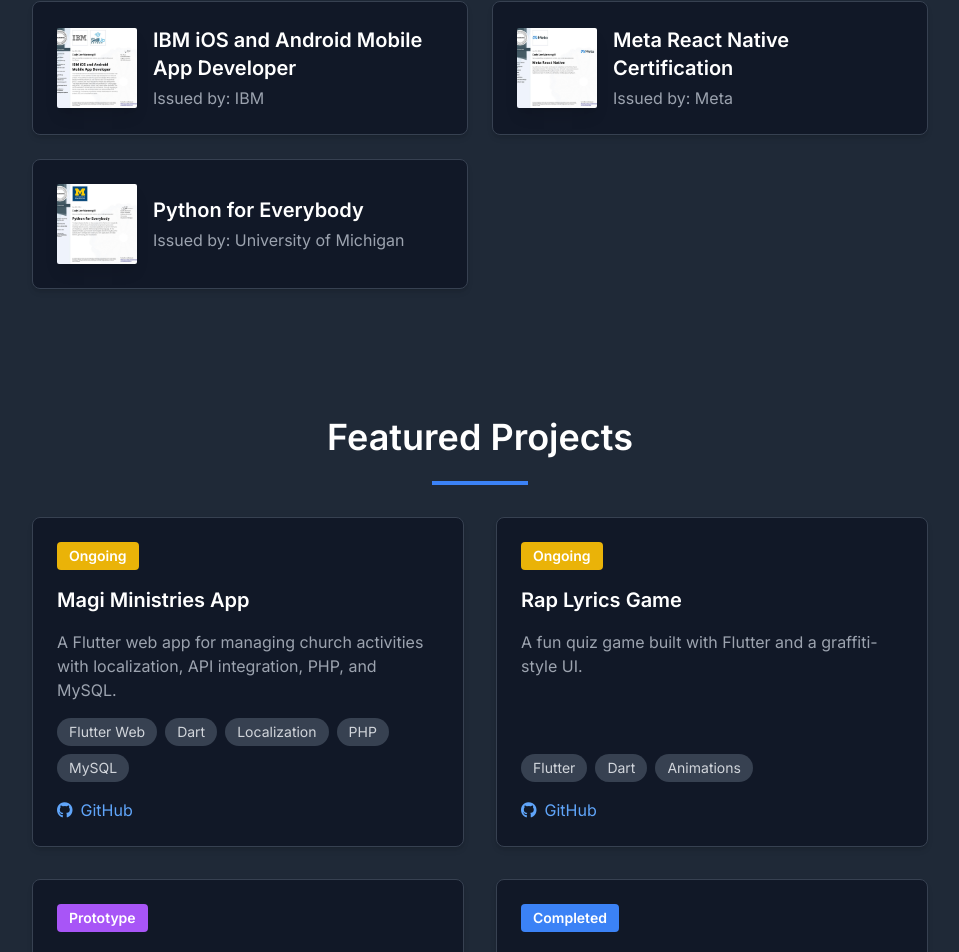
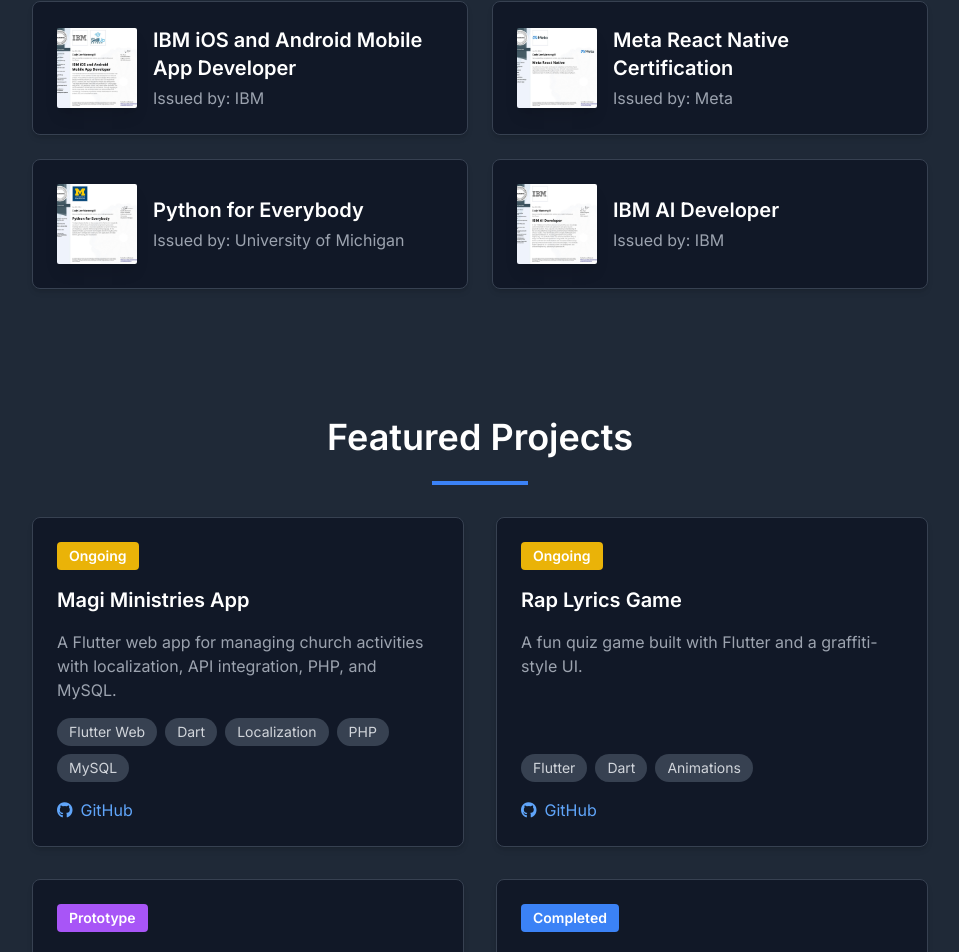
Before and after one commit to Cod-e-Codes/my-portfolio, a React (Vite) app: page / in a window 1280 px wide. Shown: the part 2240-3192 px from the top of the page, without its empty margins (160-1119 px from the left). Built offline with nearby package versions, Linux system fonts and the light colour scheme.

Commit message:
Update certifications

```diff
--- a/package.json
+++ b/package.json
@@ -10,7 +10,10 @@
     "preview": "vite preview"
   },
   "dependencies": {
+    "@google-cloud/dialogflow": "^6.12.0",
     "axios": "^1.7.7",
+    "body-parser": "^1.20.3",
+    "express": "^4.21.1",
     "framer-motion": "^11.11.17",
     "react": "^18.3.1",
     "react-dom": "^18.3.1",
--- a/src/components/Certifications.tsx
+++ b/src/components/Certifications.tsx
@@ -1,14 +1,15 @@
 import React, { useState } from 'react';
-import ibmThumbnail from '../assets/ibm-ios-and-android-mobile-app-developer-thumbnail.jpeg';
+import ibmMobileThumbnail from '../assets/ibm-ios-and-android-mobile-app-developer-thumbnail.jpeg';
 import metaThumbnail from '../assets/meta-react-native-thumbnail.jpeg';
 import pythonThumbnail from '../assets/python-for-everybody-thumbnail.jpeg';
+import ibmAIThumbnail from '../assets/ibm-ai-developer-thumbnail.jpeg';
 
 const certifications = [
     {
         title: 'IBM iOS and Android Mobile App Developer',
         issuer: 'IBM',
-        thumbnail: ibmThumbnail,
-        fullImage: ibmThumbnail,
+        thumbnail: ibmMobileThumbnail,
+        fullImage: ibmMobileThumbnail,
     },
     {
         title: 'Meta React Native Certification',
@@ -21,6 +22,12 @@
         issuer: 'University of Michigan',
         thumbnail: pythonThumbnail,
         fullImage: pythonThumbnail,
+    },
+    {
+        title: 'IBM AI Developer',
+        issuer: 'IBM',
+        thumbnail: ibmAIThumbnail,
+        fullImage: ibmAIThumbnail,
     },
 ];
 
```
Also changed, not shown: src/assets/ibm-ai-developer-thumbnail.jpeg (added), 1 other file (tests, documents, lock files or other folders).
